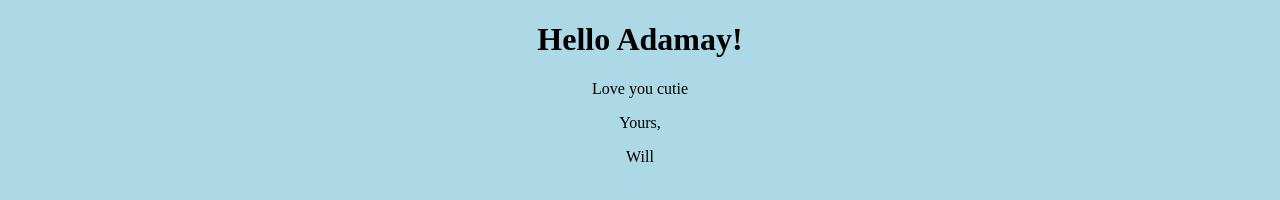
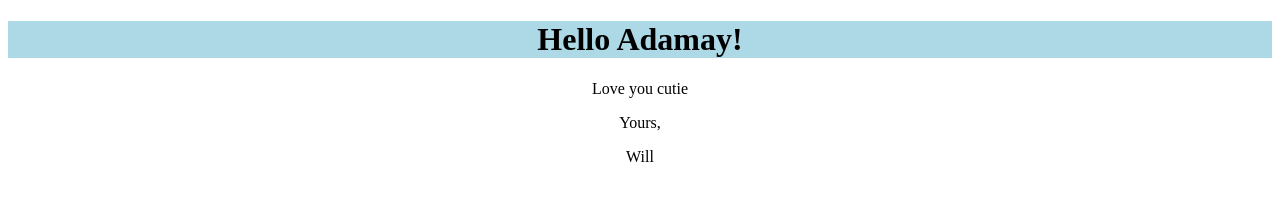
Before and after one commit to wmartens8/wmartens8.github.io, a plain HTML site: page index.html in a window 1280 px wide. Drawn offline with Linux system fonts and the light colour scheme.

Commit message:
Edits - Color

```diff
--- a/index.html
+++ b/index.html
@@ -5,7 +5,7 @@
 h1 {text-align: center;}
 p {text-align: center;}
 div {text-align: center;}
-body {background-color: lightblue;}
+h1 {background-color: lightblue;}
 </style>
 </head>
 <body>
```
